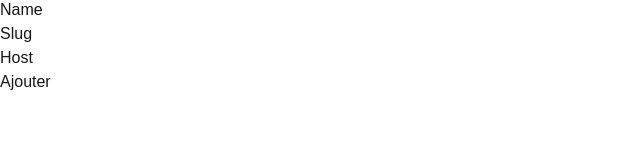
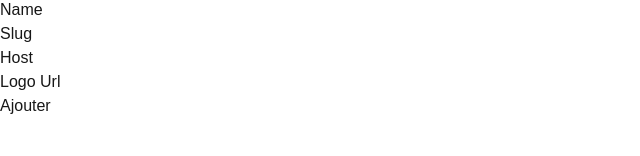
Before and after one commit to DeepMobility/admin, a Next.js app: page /add-account in a window 1280 px wide. Shown: the part 144-300 px from the top of the page, without its empty margins (0-640 px from the left). Built offline with nearby package versions, Linux system fonts and the light colour scheme; no server answers.

Commit message:
add logo url

```diff
--- a/src/app/(connected)/add-account/AddAccountPage.tsx
+++ b/src/app/(connected)/add-account/AddAccountPage.tsx
@@ -15,13 +15,18 @@ export default function AddAccountPage() {
         </div>
 
         <div className="flex flex-col gap-2">
-          <label htmlFor="name">Slug</label>
+          <label htmlFor="slug">Slug</label>
           <input type="text" name="slug" className="border-black border-2"/>
         </div>
 
         <div className="flex flex-col gap-2">
-          <label htmlFor="name">Host</label>
+          <label htmlFor="host">Host</label>
           <input type="text" name="host" className="border-black border-2"/>
+        </div>
+
+        <div className="flex flex-col gap-2">
+          <label htmlFor="logoUrl">Logo Url</label>
+          <input type="text" name="logoUrl" className="border-black border-2"/>
         </div>
 
         <button type="submit">Ajouter</button>
--- a/src/app/(connected)/add-account/actions.ts
+++ b/src/app/(connected)/add-account/actions.ts
@@ -8,6 +8,7 @@ export async function addAccount(formData: FormData) {
     name: formData.get('name'),
     slug: formData.get('slug'),
     host: formData.get('host'),
+    logoUrl: formData.get('logoUrl'),
   })
 
   redirect('/')
```
